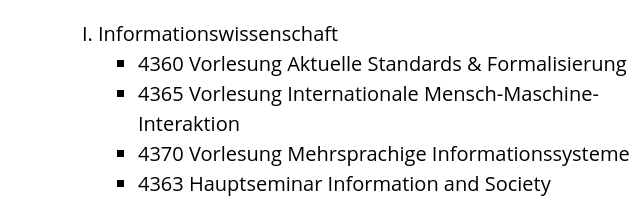
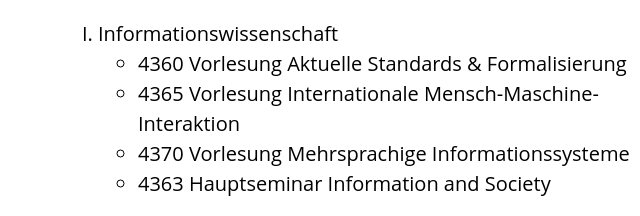
Before and after one commit to BugraBenzer/BugraBenzer, a plain HTML site: page index.html in a window 1280 px wide. Shown: the part 672-888 px from the top of the page, 0-640 px from the left. Drawn offline with Linux system fonts and the light colour scheme.

Commit message:
Update style.css

```diff
--- a/style.css
+++ b/style.css
@@ -133,7 +133,7 @@ body {
 ol{list-style-type:upper-roman;
 }
 
-ul {list-style-type: square;
+ul {list-style-type: circle;
     margin-bottom: 1em;
 
 }
```
